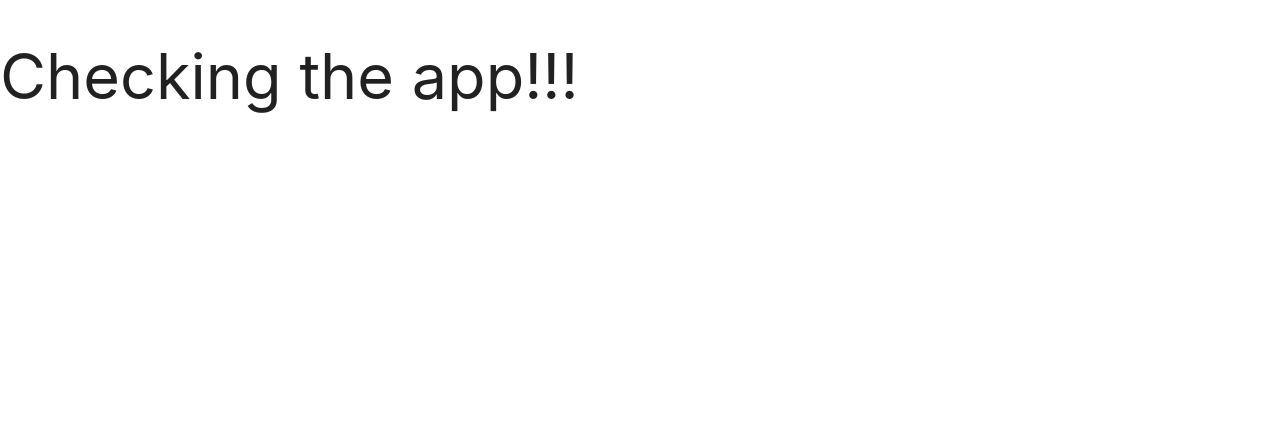
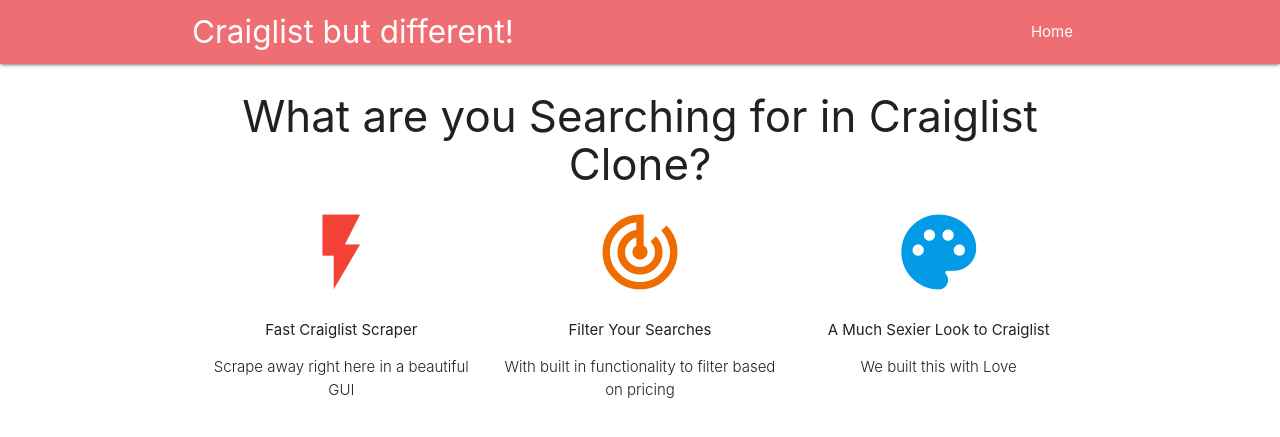
Before and after one commit to Lahiru-k/webscrape, a Django app: template templates/base.html in a window 1280 px wide. Shown: the top 437 px of the page. Run offline with Django 3.2, Linux system fonts and the light colour scheme; the template is opened without the code that fills it, so the values that code supplies are empty; some libraries are stand-ins or nearby versions.

Commit message:
regular commit

```diff
--- a/templates/base.html
+++ b/templates/base.html
@@ -11,9 +11,50 @@
         <title></title>
     </head>
     <body>
-        <h1>Checking the app!!!</h1>
+        <nav class="nav-wrapper">
+            <div class="container">
+                <a href="#" class="brand-logo">Craiglist but different!</a>
+                <a href="#" class="sidenav-trigger" data-target="navbar-mobile"><i class="material-icons">menu</i></a>
+                <ul class="right hide-on-med-and-down">
+                    <li><a href="#">Home</a></li>
+                </ul>
+                <ul class="sidenav" id="navbar-mobile">
+                    <li><a href="#">Home</a></li>
+                </ul>
+            </div>
+        </nav>
+        <section class="container center">
+            <h3>What are you Searching for in Craiglist Clone?</h3>
+            <div class="row">
+                <div class="col l4 s12">
+                    <i class="material-icons large red-text">flash_on</i>
+                    <p>Fast Craiglist Scraper</p>
+                    <p class="center light">Scrape away right here in a beautiful GUI</p>
+                </div>
+                <div class="col l4 s12">
+                    <i class="material-icons large orange-text text-darken-3">track_changes</i>
+                    <p>Filter Your Searches</p>
+                    <p class="center light">With built in functionality to filter based on pricing</p>
+                </div>
+                <div class="col l4 s12">
+                    <i class="material-icons large light-blue-text text-darken-1">palette</i>
+                    <p>A Much Sexier Look to Craiglist</p>
+                    <p class="center light">We built this with Love</p>
+                </div>
+            </div>
+        </section>
 
+        {% block content %}
 
-         <script type="text/javascript" src="js/materialize.min.js"></script>
+        {% endblock %}
+
+        <!-- Scripts -->
+        <script src="https://code.jquery.com/jquery-3.6.0.min.js" integrity="sha256-/xUj+3OJU5yExlq6GSYGSHk7tPXikynS7ogEvDej/m4=" crossorigin="anonymous"></script>
+        <script src="https://cdnjs.cloudflare.com/ajax/libs/materialize/1.0.0/js/materialize.min.js"></script>
+        <script>
+             $(document).ready(function(){
+                 $('.sidenav').sidenav();
+             });
+        </script>
     </body>
 </html>
--- /dev/null
+++ b/templates/new_search.html
@@ -0,0 +1,5 @@
+{% include 'base.html' %}
+
+{% block content %}
+
+{% endblock %}
--- a/webscraper_app/urls.py
+++ b/webscraper_app/urls.py
@@ -5,4 +5,5 @@ app_name = "webscraper"
 
 urlpatterns = [
     path('', views.home, name='index'),
+    path('new_search', views.new_search, name='new_search'),
 ]
--- a/webscraper_app/views.py
+++ b/webscraper_app/views.py
@@ -2,3 +2,6 @@ from django.shortcuts import render
 
 def home(request):
     return render(request, "base.html", )
+
+def new_search(request):
+    return render(request, "new_search.html", )
```
